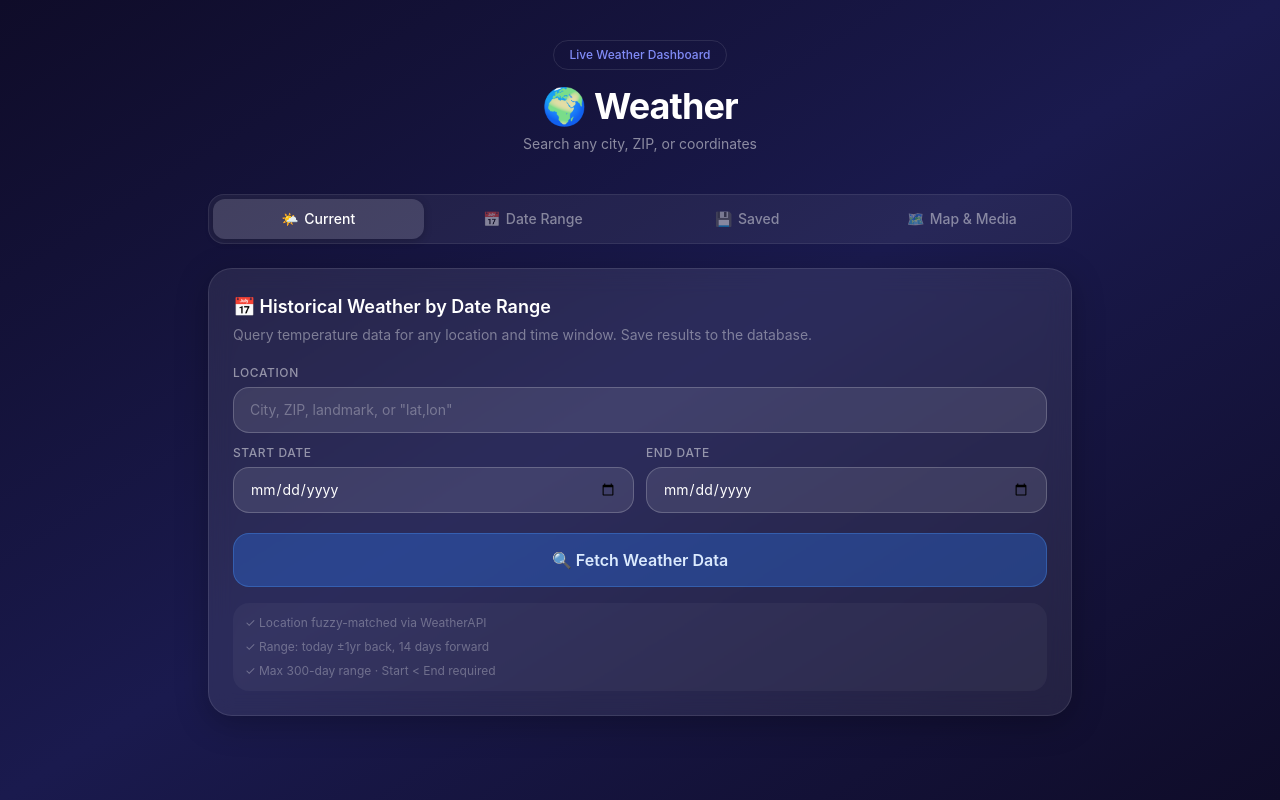
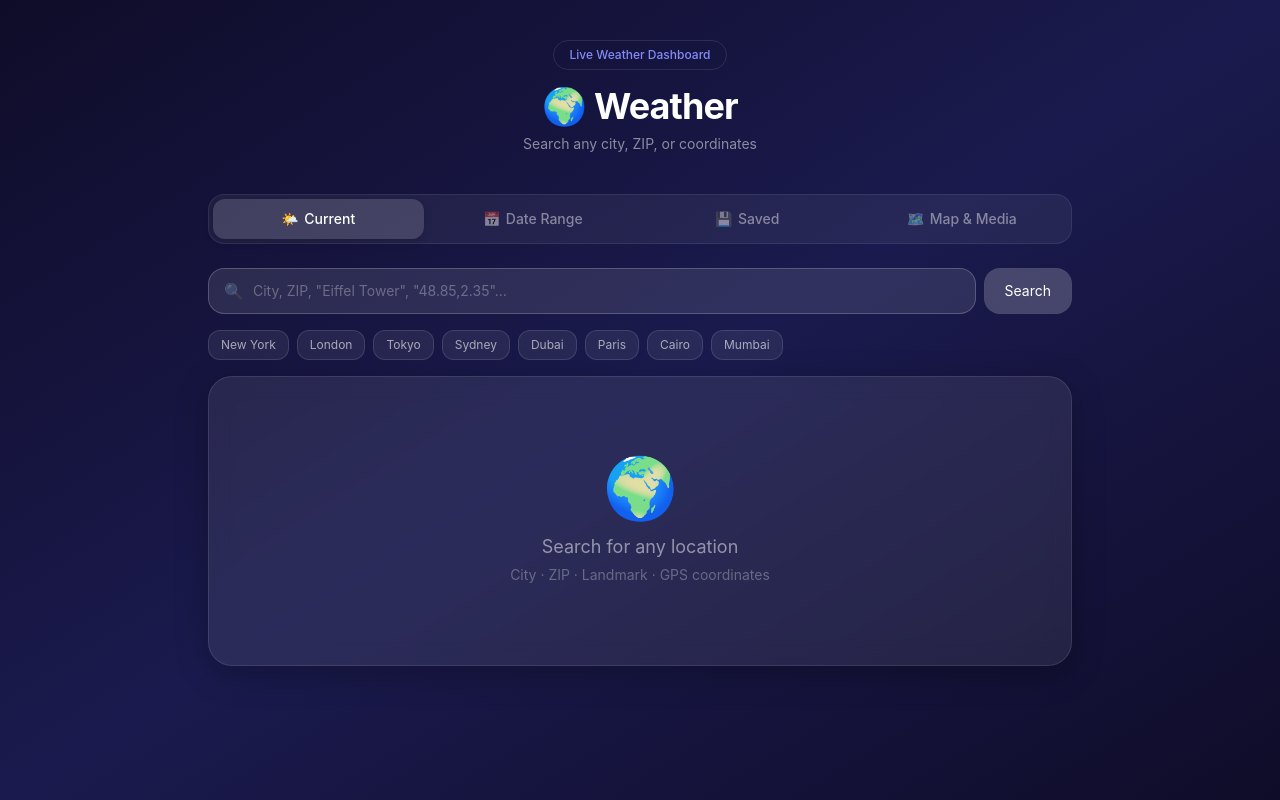
Before and after one commit to OussamaEl-Asri/weatherApp, a React (Vite) app: page / in a window 1280 px wide. Built offline with nearby package versions, Linux system fonts and the light colour scheme.

Commit message:
feat: implement state-based UI rendering with getCurrentUI

```diff
--- a/src/components/main.jsx
+++ b/src/components/main.jsx
@@ -1,6 +1,8 @@
 import { useState } from "react"
 import { DateRange } from "../subComponent/dateRange";
-// import { Current } from "../subComponent/current";
+import { Current } from "../subComponent/current";
+import { Saved } from "../subComponent/saved";
+import { MapAndMedia } from "../subComponent/map&media";
 
 function Button({icon, text, id, current, setCurrent}) {
 
@@ -17,6 +19,19 @@ function Button({icon, text, id, current, setCurrent}) {
             <span className="hidden sm:inline">{text}</span>
         </button>
     )
+}
+
+function getCurrentUI(id) {
+    if (id == 0)
+        return <Current/>
+    if (id == 1)
+        return <DateRange />
+    if (id == 2)
+        return  <Saved />
+    if (id == 3)
+        return <MapAndMedia />
+    else
+        return <></>
 }
 
 
@@ -58,8 +73,7 @@ export default function  Main() {
                 current={current}
                 setCurrent={setCurrent} />
             </div>
-            {/* <Current /> */}
-            <DateRange />
+            {getCurrentUI(current)}
         </div>
     )
 }
```
